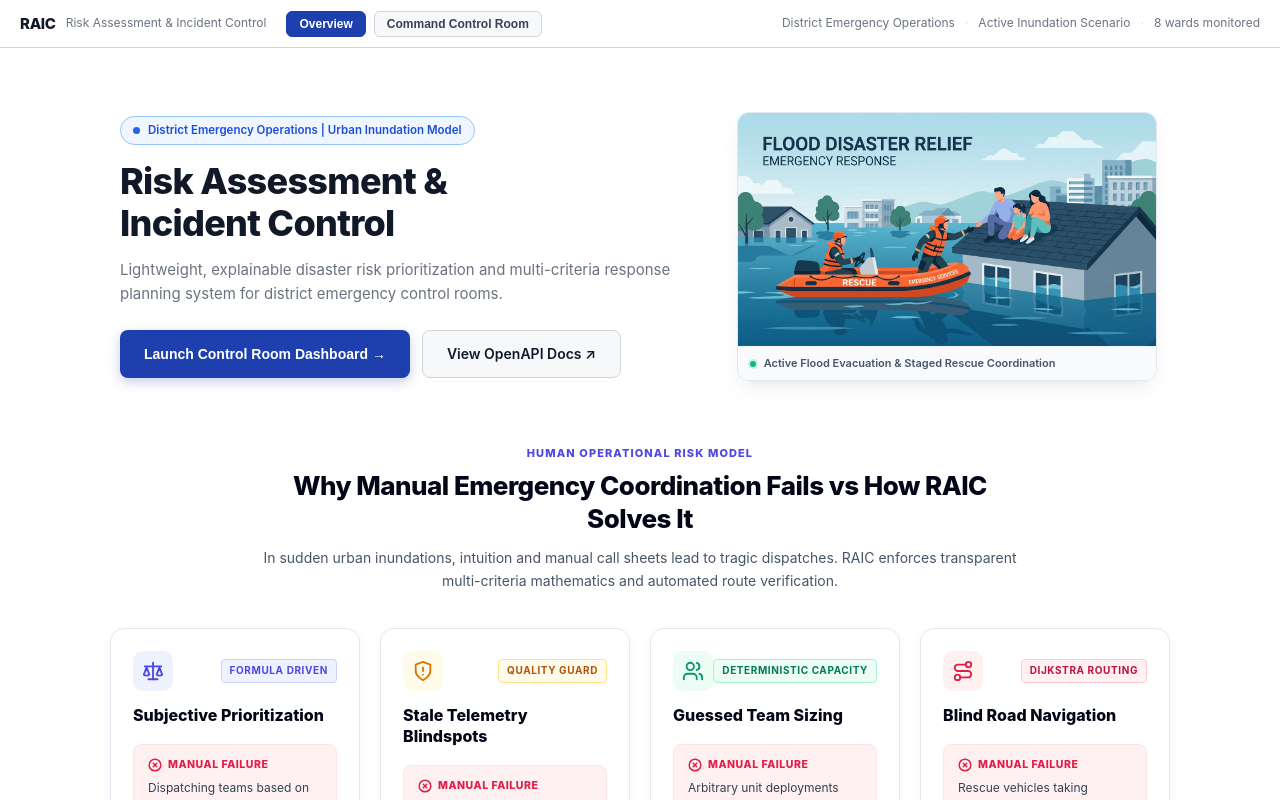
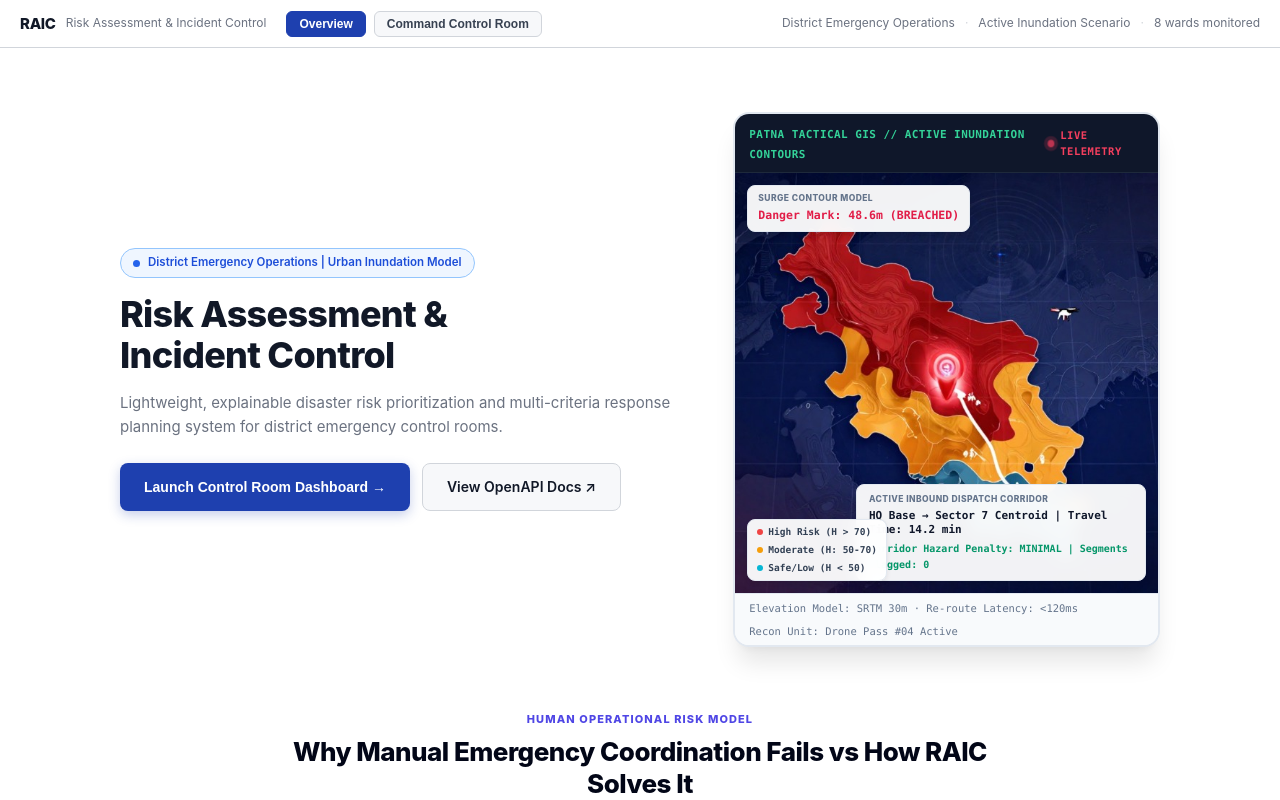
Before and after one commit to SIBAM890/IBM_Hack_team_044, a React (Vite) app in the folder frontend/: page / in a window 1280 px wide. Built offline with nearby package versions, Linux system fonts and the light colour scheme.

Commit message:
feat: add interactive tactical GIS telemetry viewport with floating HUD badges to landing hero

```diff
--- a/frontend/src/components/LandingPage.jsx
+++ b/frontend/src/components/LandingPage.jsx
@@ -36,16 +36,58 @@ export default function LandingPage({ onLaunchDashboard, wardsCount, roadBlocked
             </div>
           </div>
 
-          <div className="landing-hero-illustration">
-            <div className="hero-illustration-card">
-              <img
-                src="/illustrations/flood_rescue_hero.jpg"
-                alt="Flood rescue and disaster response operations"
-                className="hero-illustration-img"
-              />
-              <div className="hero-illustration-caption">
-                <span className="hic-dot"></span>
-                <span>Active Flood Evacuation &amp; Staged Rescue Coordination</span>
+          <div className="landing-hero-gis-viewport">
+            <div className="gis-outer-card">
+              {/* Header Bar */}
+              <div className="gis-header-bar">
+                <div className="gis-header-left">
+                  <span className="gis-header-tag">PATNA TACTICAL GIS // ACTIVE INUNDATION CONTOURS</span>
+                </div>
+                <div className="gis-header-right">
+                  <span className="gis-live-pulse"></span>
+                  <span className="gis-live-text">LIVE TELEMETRY</span>
+                </div>
+              </div>
+
+              {/* Map Image Container with Overlay Tactical HUD Badges */}
+              <div className="gis-map-viewport">
+                <img
+                  src="/illustrations/tactical_gis_map.jpg"
+                  alt="Patna Tactical GIS Active Inundation Contours"
+                  className="gis-map-img"
+                />
+
+                {/* Top-Left Floating Badge */}
+                <div className="gis-hud-badge-tl">
+                  <div className="hud-badge-label">SURGE CONTOUR MODEL</div>
+                  <div className="hud-badge-danger">Danger Mark: 48.6m (BREACHED)</div>
+                </div>
+
+                {/* Bottom-Right Floating Route Badge */}
+                <div className="gis-hud-badge-br">
+                  <div className="hud-badge-label">ACTIVE INBOUND DISPATCH CORRIDOR</div>
+                  <div className="hud-badge-route">HQ Base → Sector 7 Centroid | Travel Time: 14.2 min</div>
+                  <div className="hud-badge-subtext">Corridor Hazard Penalty: MINIMAL | Segments Flagged: 0</div>
+                </div>
+
+                {/* Bottom-Left Legend Pill */}
+                <div className="gis-hud-legend">
+                  <span className="gis-leg-item leg-high">
+                    <span className="leg-dot dot-red"></span> High Risk (H &gt; 70)
+                  </span>
+                  <span className="gis-leg-item leg-mod">
+                    <span className="leg-dot dot-amber"></span> Moderate (H: 50-70)
+                  </span>
+                  <span className="gis-leg-item leg-safe">
+                    <span className="leg-dot dot-teal"></span> Safe/Low (H &lt; 50)
+                  </span>
+                </div>
+              </div>
+
+              {/* Footer Status Bar */}
+              <div className="gis-footer-bar">
+                <span>Elevation Model: SRTM 30m · Re-route Latency: &lt;120ms</span>
+                <span>Recon Unit: Drone Pass #04 Active</span>
               </div>
             </div>
           </div>
--- a/frontend/src/index.css
+++ b/frontend/src/index.css
@@ -801,54 +801,211 @@ body {
   flex-wrap: wrap;
 }
 
-/* Hero Illustration Card */
-.landing-hero-illustration {
+/* ── Tactical GIS Telemetry Viewport ────────────────────────────────────────── */
+.landing-hero-gis-viewport {
   display: flex;
   justify-content: center;
   align-items: center;
+  width: 100%;
 }
 
-.hero-illustration-card {
+.gis-outer-card {
   width: 100%;
-  max-width: 420px;
+  max-width: 520px;
   background: #ffffff;
-  border: 1px solid #e2e8f0;
-  border-radius: 12px;
+  border: 2px solid #e2e8f0;
+  border-radius: 16px;
+  box-shadow: 0 20px 25px -5px rgba(0, 0, 0, 0.1), 0 8px 10px -6px rgba(0, 0, 0, 0.05);
   overflow: hidden;
-  box-shadow: 0 10px 25px -5px rgba(0, 0, 0, 0.08), 0 8px 10px -6px rgba(0, 0, 0, 0.04);
+  position: relative;
   transition: transform 0.2s ease, box-shadow 0.2s ease;
 }
-.hero-illustration-card:hover {
+.gis-outer-card:hover {
   transform: translateY(-2px);
-  box-shadow: 0 14px 28px -5px rgba(0, 0, 0, 0.12), 0 10px 12px -6px rgba(0, 0, 0, 0.06);
+  box-shadow: 0 25px 30px -5px rgba(0, 0, 0, 0.15), 0 10px 15px -5px rgba(0, 0, 0, 0.08);
 }
 
-.hero-illustration-img {
-  width: 100%;
-  height: auto;
-  display: block;
-  object-fit: cover;
-  border-bottom: 1px solid #f1f5f9;
+.gis-header-bar {
+  background: #0f172a;
+  padding: 9px 14px;
+  display: flex;
+  justify-content: space-between;
+  align-items: center;
+  border-bottom: 1px solid #1e293b;
 }
 
-.hero-illustration-caption {
+.gis-header-tag {
+  font-family: var(--mono);
+  font-size: 11px;
+  font-weight: 700;
+  color: #34d399;
+  letter-spacing: 0.04em;
+}
+
+.gis-header-right {
   display: flex;
   align-items: center;
-  gap: 8px;
-  padding: 8px 12px;
-  font-size: 11px;
-  font-weight: 600;
-  color: #475569;
-  background: #f8fafc;
+  gap: 6px;
 }
 
-.hic-dot {
+.gis-live-pulse {
+  width: 7px;
+  height: 7px;
+  border-radius: 50%;
+  background: #f43f5e;
+  box-shadow: 0 0 0 2px rgba(244, 63, 94, 0.3);
+  animation: pulse-live 1.5s infinite;
+}
+
+@keyframes pulse-live {
+  0%, 100% {
+    opacity: 1;
+    transform: scale(1);
+    box-shadow: 0 0 0 2px rgba(244, 63, 94, 0.4);
+  }
+  50% {
+    opacity: 0.5;
+    transform: scale(1.2);
+    box-shadow: 0 0 0 5px rgba(244, 63, 94, 0.1);
+  }
+}
+
+.gis-live-text {
+  font-family: var(--mono);
+  font-size: 10.5px;
+  font-weight: 800;
+  color: #f43f5e;
+  letter-spacing: 0.05em;
+}
+
+.gis-map-viewport {
+  position: relative;
+  width: 100%;
+  height: 420px;
+  overflow: hidden;
+  background: #050b18;
+}
+
+.gis-map-img {
+  width: 100%;
+  height: 420px;
+  object-fit: cover;
+  display: block;
+}
+
+/* Floating Badges */
+.hud-badge-label {
+  font-size: 8.5px;
+  font-weight: 800;
+  color: #64748b;
+  letter-spacing: 0.05em;
+  text-transform: uppercase;
+  margin-bottom: 2px;
+}
+
+.gis-hud-badge-tl {
+  position: absolute;
+  top: 12px;
+  left: 12px;
+  z-index: 10;
+  background: rgba(255, 255, 255, 0.95);
+  backdrop-filter: blur(8px);
+  -webkit-backdrop-filter: blur(8px);
+  padding: 6px 10px;
+  border-radius: 8px;
+  border: 1px solid #e2e8f0;
+  box-shadow: 0 4px 6px -1px rgba(0, 0, 0, 0.1);
+}
+
+.hud-badge-danger {
+  color: #e11d48;
+  font-family: var(--mono);
+  font-size: 11.5px;
+  font-weight: 700;
+}
+
+.gis-hud-badge-br {
+  position: absolute;
+  bottom: 12px;
+  right: 12px;
+  z-index: 10;
+  max-width: 290px;
+  background: rgba(255, 255, 255, 0.95);
+  backdrop-filter: blur(8px);
+  -webkit-backdrop-filter: blur(8px);
+  padding: 8px 12px;
+  border-radius: 8px;
+  border: 1px solid #e2e8f0;
+  box-shadow: 0 4px 10px -1px rgba(0, 0, 0, 0.15);
+  text-align: left;
+}
+
+.hud-badge-route {
+  color: #0f172a;
+  font-family: var(--mono);
+  font-size: 11px;
+  font-weight: 700;
+  line-height: 1.35;
+}
+
+.hud-badge-subtext {
+  color: #059669;
+  font-size: 10px;
+  font-weight: 700;
+  margin-top: 3px;
+  font-family: var(--mono);
+}
+
+.gis-hud-legend {
+  position: absolute;
+  bottom: 12px;
+  left: 12px;
+  z-index: 10;
+  background: rgba(255, 255, 255, 0.95);
+  backdrop-filter: blur(8px);
+  -webkit-backdrop-filter: blur(8px);
+  padding: 5px 9px;
+  border-radius: 8px;
+  border: 1px solid #e2e8f0;
+  box-shadow: 0 2px 5px rgba(0, 0, 0, 0.08);
+  display: flex;
+  flex-direction: column;
+  gap: 3px;
+}
+
+.gis-leg-item {
+  display: inline-flex;
+  align-items: center;
+  gap: 5px;
+  font-size: 9.5px;
+  font-weight: 700;
+  font-family: var(--mono);
+  color: #334155;
+  white-space: nowrap;
+}
+
+.leg-dot {
   width: 6px;
   height: 6px;
   border-radius: 50%;
-  background: #10b981;
-  box-shadow: 0 0 0 2px rgba(16, 185, 129, 0.2);
   flex-shrink: 0;
+}
+.dot-red { background: #ef4444; }
+.dot-amber { background: #f59e0b; }
+.dot-teal { background: #06b6d4; }
+
+.gis-footer-bar {
+  background: #f8fafc;
+  border-top: 1px solid #e2e8f0;
+  padding: 6px 14px;
+  display: flex;
+  justify-content: space-between;
+  align-items: center;
+  font-size: 10.5px;
+  font-family: var(--mono);
+  color: #64748b;
+  flex-wrap: wrap;
+  gap: 6px;
 }
 
 @media (max-width: 860px) {
@@ -862,6 +1019,10 @@ body {
   }
   .landing-cta-group {
     justify-content: center;
+  }
+  .gis-hud-badge-br {
+    max-width: 230px;
+    font-size: 10px;
   }
 }
 
```
Also changed, not shown: frontend/public/illustrations/tactical_gis_map.jpg (added).
